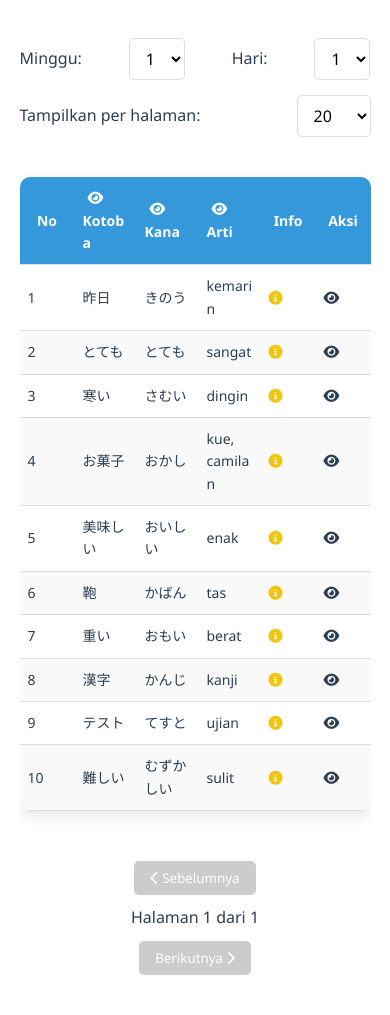
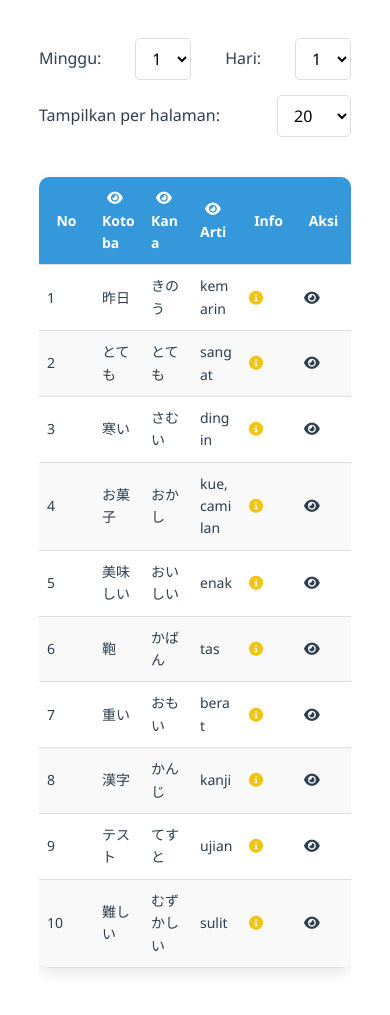
Before and after one commit to JapanSchools/Persiapan-JLPT-N2, a plain HTML site: page index.html in a window 390 px wide. Shown: the part 297-1312 px from the top of the page. Drawn offline with Linux system fonts and the light colour scheme.

Commit message:
Update style.css

```diff
--- a/style.css
+++ b/style.css
@@ -26,7 +26,7 @@ body {
 }
 
 .container {
-    width: 90%;
+    width: 80%;
     max-width: 1200px;
     margin: 0 auto;
     padding: 20px 0;
@@ -174,7 +174,7 @@ button:disabled {
 }
 
 table {
-    width: 80%;
+    width: 100%;
     border-collapse: collapse;
     table-layout: fixed;
     margin-top: 20px;
@@ -393,8 +393,8 @@ copyright {
         justify-content: space-between;
     }
 
-    table {
-    width: 100%;
+    .container {
+    width: 80%;
     }
 
     th, td {
```
